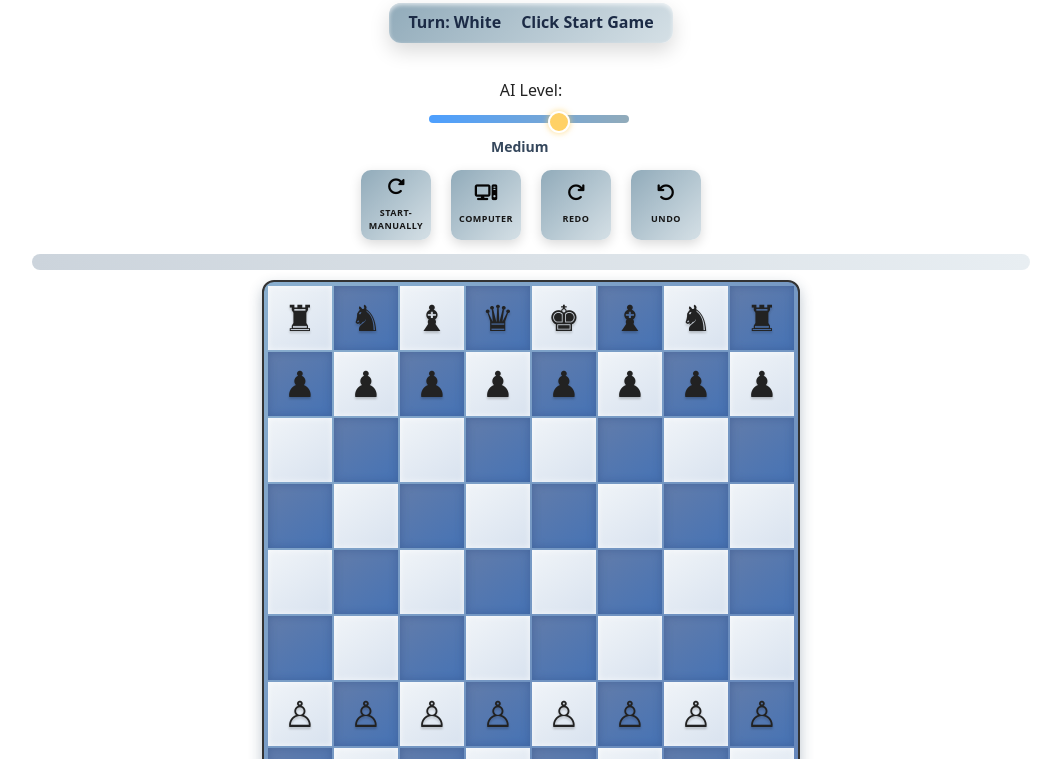
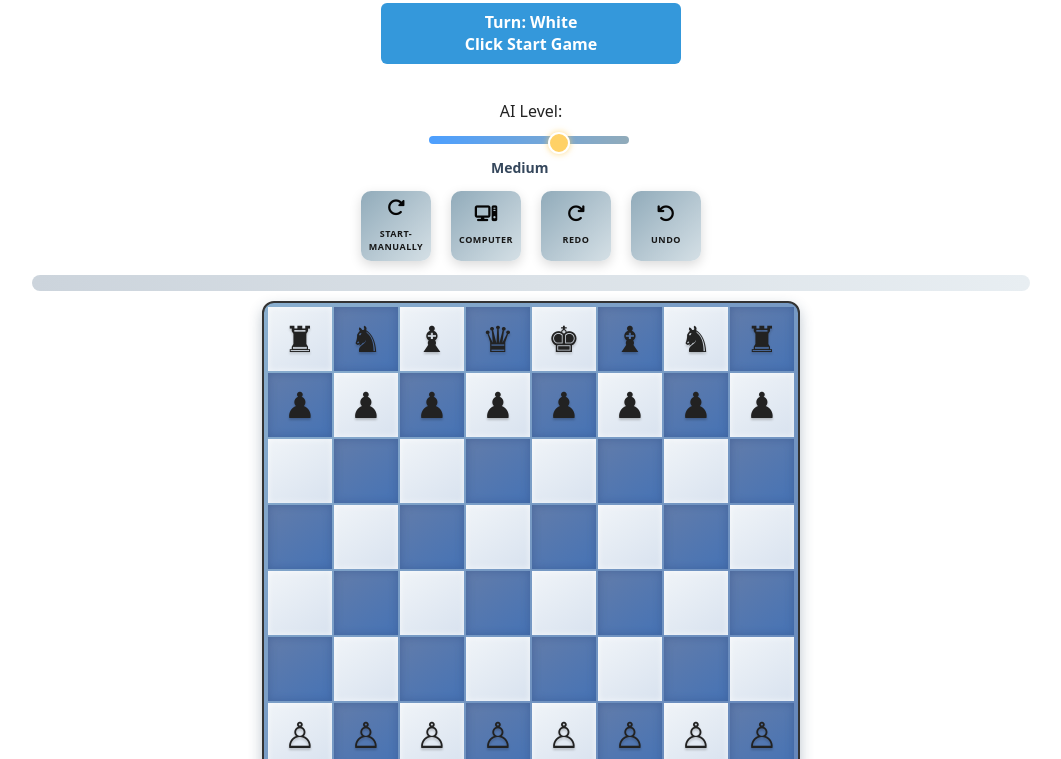
Before and after one commit to singla1209/ChessX, a plain HTML site: page index.html in a window 1280 px wide. Shown: the part 122-881 px from the top of the page, without its empty margins (109-1170 px from the left). Drawn offline with Linux system fonts and the light colour scheme.

Commit message:
Add files via upload

```diff
--- a/index.html
+++ b/index.html
@@ -16,11 +16,11 @@
   <img src="brand-logo.png" alt="CyberQuiz" style="width:220px; height:auto;"/>
   </div> <!-- App name -->
 
-  <button class="color-btn">
-  <div class="top-bar">
+
+  <div class="top-bar highlight-text">
     <div id="turn">Turn: White</div>
     <div id="status">Click Start Game</div>
-  </div></button>
+  </div>
 
   <div class="audio-bar">
     <!-- <button id="enable-audio">Enable sound</button>
--- a/style.css
+++ b/style.css
@@ -409,3 +409,16 @@ h1{
   text-align: left;
   user-select: none;
 }
+
+.highlight-text {
+  display: inline-block; /* keeps it inline but allows fixed width */
+  width: 300px;          /* set your fixed width */
+  background-color: #3498db; /* Your background color */
+  color: white;
+  text-align:center;
+  padding: 8px 12px;
+  border-radius: 6px;
+  line-height: 1.4;
+  -webkit-box-decoration-break: clone; /* Ensures background continues on next line */
+  box-decoration-break: clone; /* Works in modern browsers */
+}
```
